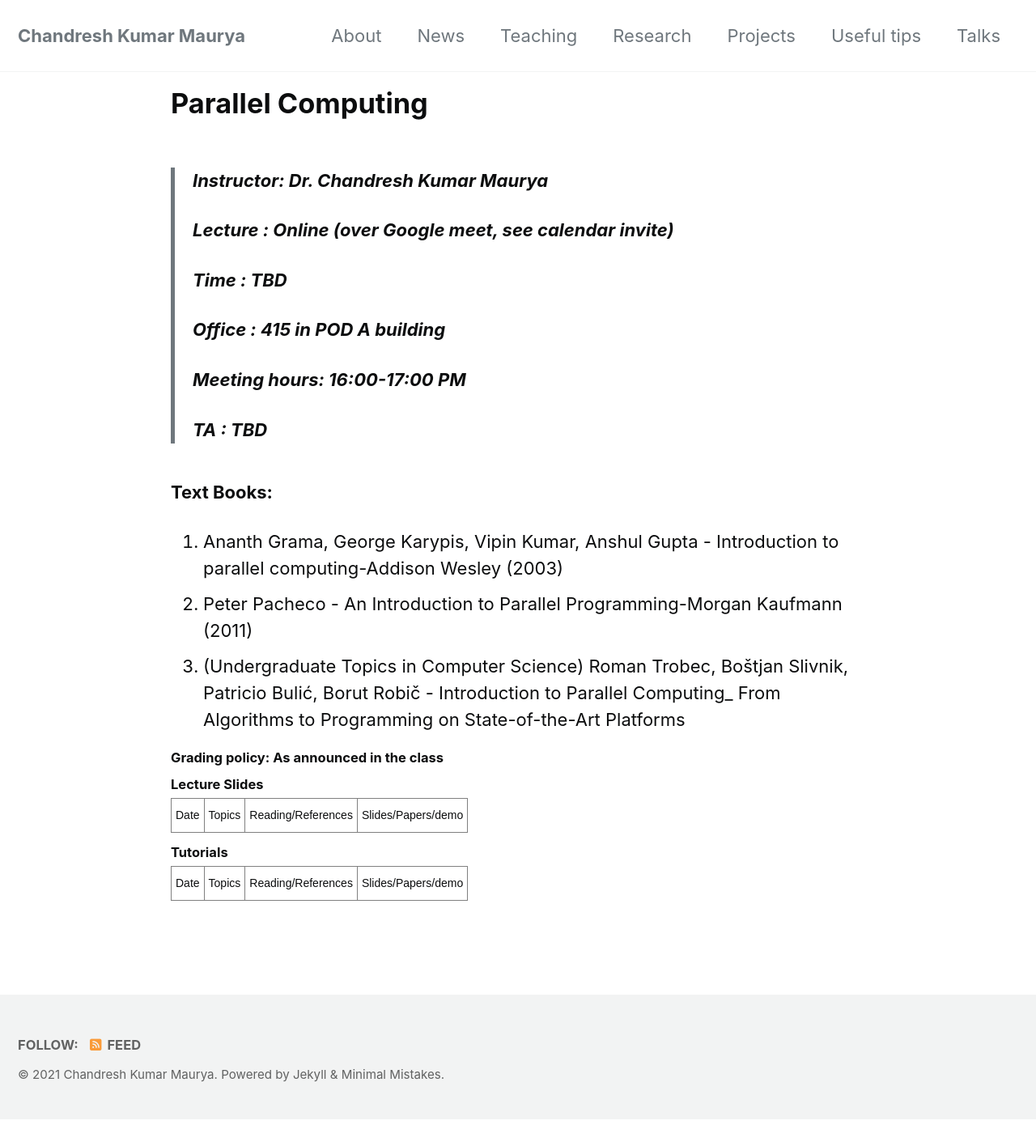
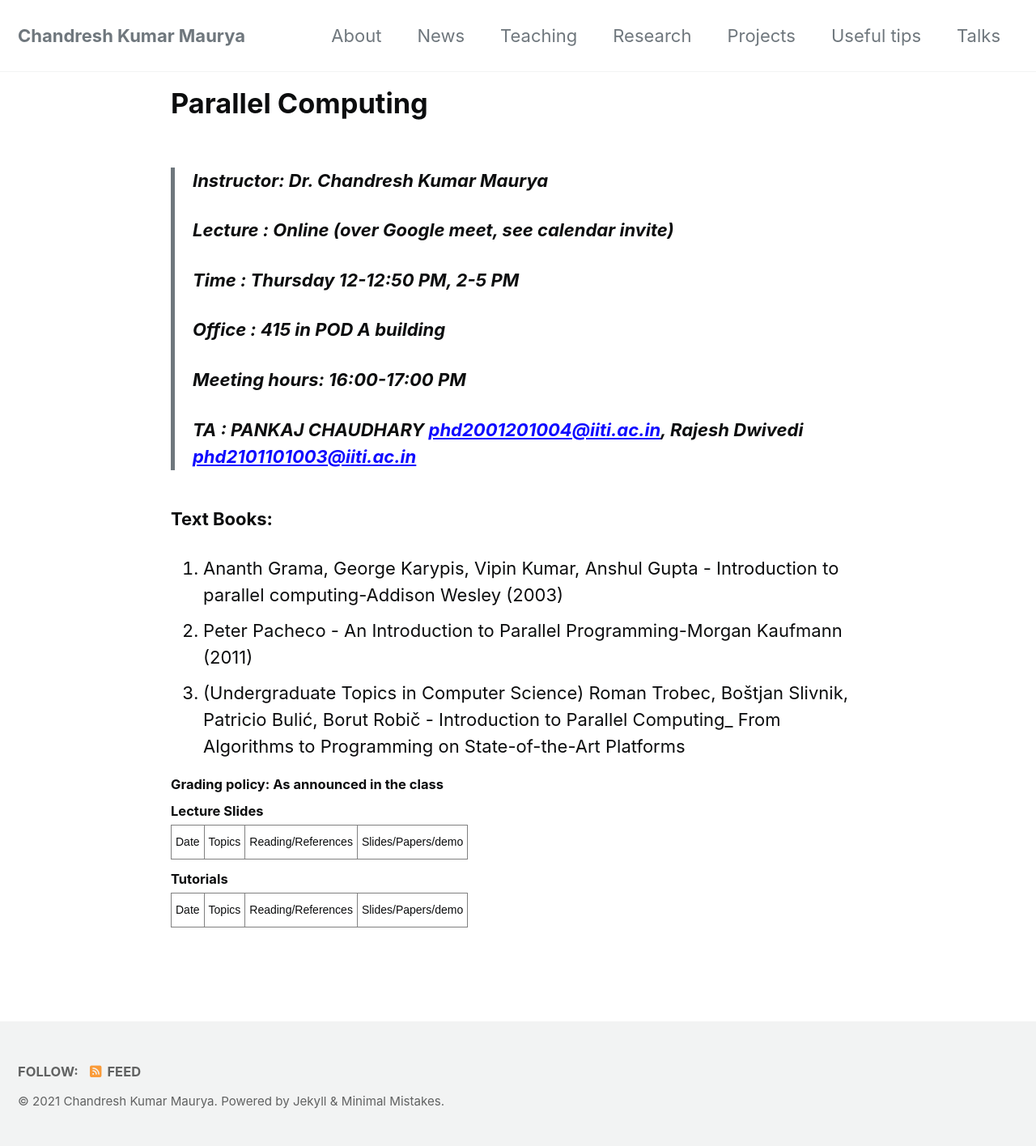
Before and after one commit to chandreshiit/oldsite, a Jekyll site: the page built from _pages/PC2021.md, in a window 1280 px wide. Shown: the whole page at 81% size. Built offline with Jekyll 4.4.1, drawn with Linux system fonts in a browser that asks for light colours; cached includes are drawn as plain includes; nearby versions of some CDN libraries; before the commit the page ends 1383 px from its top, so only the background shows below that.

Commit message:
added PC2021

```diff
--- a/_pages/PC2021.md
+++ b/_pages/PC2021.md
@@ -8,13 +8,13 @@ author_profile: false
 >
 >**Lecture     :   Online (over Google meet, see calendar invite)**
 >
->**Time         :   TBD**
+>**Time         :   Thursday 12-12:50 PM, 2-5 PM**
 >
 >**Office       :    415 in POD A building**
 >
 >**Meeting hours: 16:00-17:00  PM**
 >
->**TA			:  TBD**
+>**TA			:  PANKAJ CHAUDHARY <phd2001201004@iiti.ac.in>, Rajesh Dwivedi <phd2101101003@iiti.ac.in>**
 
   **Text Books:**
 
```
